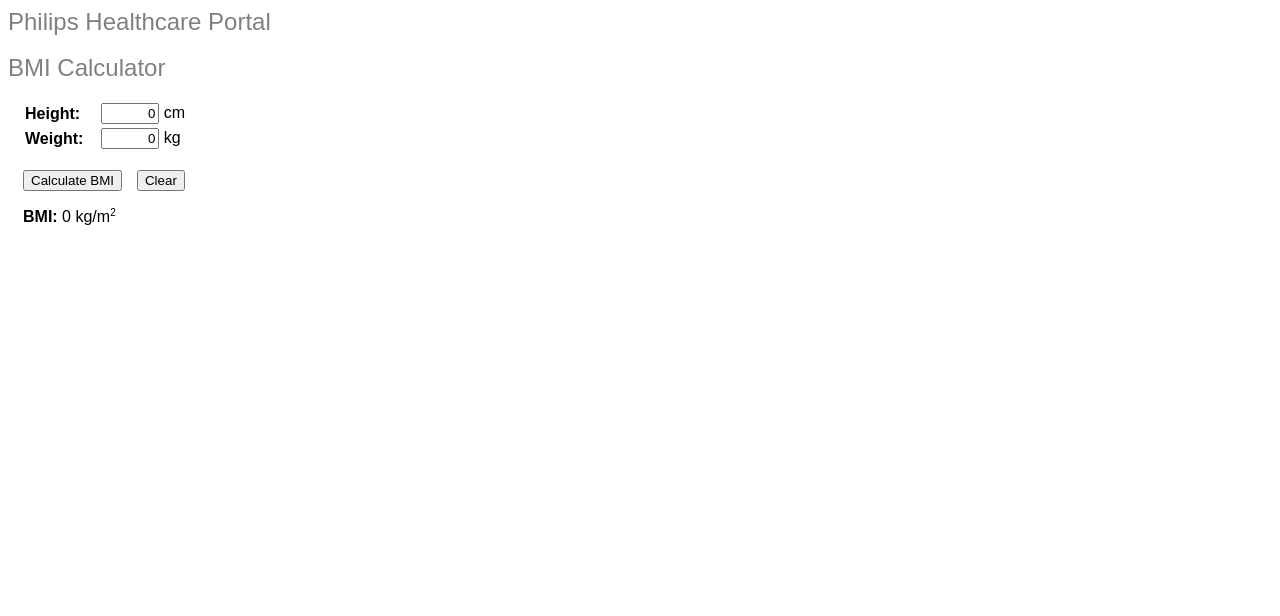
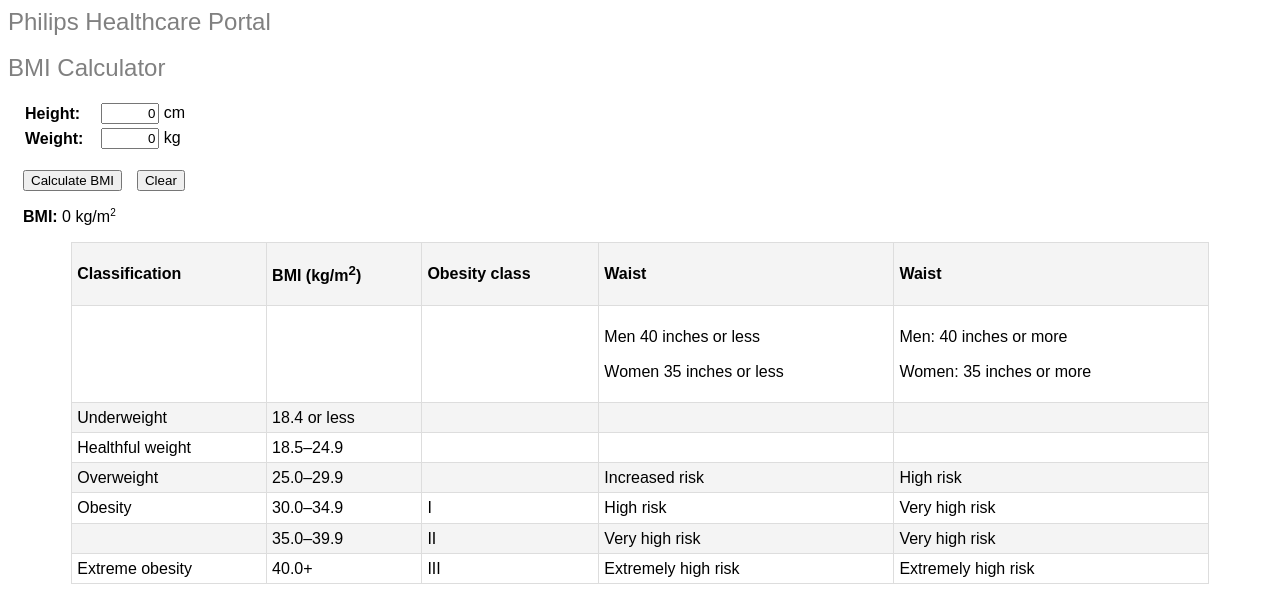
Before and after one commit to Shivaprasad84/DemoApp, an Angular app: page / in a window 1280 px wide. Shown: the top 616 px of the page. Built offline with nearby package versions, Linux system fonts and the light colour scheme.

Commit message:
DI with tokens and logger service

```diff
--- a/src/app/app.module.ts
+++ b/src/app/app.module.ts
@@ -1,8 +1,10 @@
-import { CUSTOM_ELEMENTS_SCHEMA, NgModule } from '@angular/core';
-import { FormsModule } from '@angular/forms';
+import { NgModule } from '@angular/core';
 import { BrowserModule } from '@angular/platform-browser';
 
 import { AppRootComponent } from './appRoot.component';
+import { BmiCalculatorService } from './services/bmiCalculator.service';
+import { FileLoggerService } from './services/fileLogger.service';
+// import { LoggerService } from './services/loggerService.service';
 import { WidgetsModule } from './widgets/widgets.module';
 
 @NgModule({
@@ -14,7 +16,10 @@
     WidgetsModule
   ],
   exports: [],
-  providers: [],
+  providers: [
+    { provide: BmiCalculatorService, useClass: BmiCalculatorService },
+    { provide: 'logger', useClass: FileLoggerService }
+  ],
   bootstrap: [AppRootComponent]
 })
 export class AppModule { }
--- a/src/app/appRoot.component.ts
+++ b/src/app/appRoot.component.ts
@@ -1,8 +1,13 @@
-import { Component } from '@angular/core';
+import { Component, Inject } from '@angular/core';
+import { ILoggerService } from './services/logger.contract';
+import { LoggerService } from './services/loggerService.service';
 
 @Component({
   selector: 'app-root',
   templateUrl: './appRoot.component.html'
 })
 export class AppRootComponent {
+  constructor(@Inject('logger') loggerService: ILoggerService) {
+    loggerService.write('Application started...');
+  }
 }
--- a/src/app/services/bmiCalculator.service.ts
+++ b/src/app/services/bmiCalculator.service.ts
@@ -1,9 +1,4 @@
-import { Injectable } from "@angular/core";
 import { BmiInputModel } from "../widgets/models/bmiInput.model";
-
-@Injectable({
-  providedIn: 'root'
-})
 export class BmiCalculatorService {
   getBmi(bmiInput: BmiInputModel): number {
     if (bmiInput.height === 0) {
--- /dev/null
+++ b/src/app/services/fileLogger.service.ts
@@ -0,0 +1,7 @@
+import { ILoggerService } from "./logger.contract";
+
+export class FileLoggerService implements ILoggerService {
+  write(message: string): void {
+    console.log("File:", message);
+  }
+}
--- /dev/null
+++ b/src/app/services/logger.contract.ts
@@ -0,0 +1,3 @@
+export interface ILoggerService {
+  write: (message: string) => void;
+}
--- /dev/null
+++ b/src/app/widgets/bmiCalculator/bmiCalculator.component.css
@@ -0,0 +1,23 @@
+.table {
+  width: 90%;
+  padding: 10px;
+  position: relative;
+  line-height: 1.2;
+  border-collapse: collapse;
+  font-size: 16px;
+  border-spacing: 2px;
+  border-color: grey;
+  margin: auto;
+}
+
+table, tr, td {
+  border: 1px solid #ddd;
+}
+
+table td {
+  padding: 5px;
+}
+
+table tr:nth-child(odd) {
+  background-color: rgba(238, 238, 238, 0.664);
+}
--- a/src/app/widgets/bmiCalculator/bmiCalculator.component.html
+++ b/src/app/widgets/bmiCalculator/bmiCalculator.component.html
@@ -1,6 +1,80 @@
-<app-heading heading="BMI Calculator"></app-heading><br>
+<app-heading heading="BMI Calculator"></app-heading><br />
 <div>
-  <bmi-input (valueChanged)="calculateBmi($event)" (clearEvent)="clear()"></bmi-input>
-  <br>
+  <bmi-input
+    (valueChanged)="calculateBmi($event)"
+    (clearEvent)="clear()"
+  ></bmi-input>
+  <br />
   <bmi-result [bmi]="bmi"></bmi-result>
 </div>
+
+<table class="table">
+  <tbody>
+    <tr>
+      <td style="text-align: left"><strong>Classification</strong></td>
+      <td style="text-align: left"><strong>BMI (kg/m<sup>2</sup>)</strong></td>
+      <td style="text-align: left"><strong>Obesity class</strong></td>
+      <td>
+        <p style="text-align: left"><strong>Waist</strong></p>
+      </td>
+      <td>
+        <p style="text-align: left"><strong>Waist</strong></p>
+      </td>
+    </tr>
+    <tr>
+      <td style="text-align: left"></td>
+      <td style="text-align: left"></td>
+      <td style="text-align: left"></td>
+      <td>
+        <p style="text-align: left">Men 40 inches or less</p>
+        <p style="text-align: left">Women 35 inches or less</p>
+      </td>
+      <td>
+        <p style="text-align: left">Men: 40 inches or more</p>
+        <p style="text-align: left">Women: 35 inches or more</p>
+      </td>
+    </tr>
+    <tr>
+      <td style="text-align: left">Underweight</td>
+      <td style="text-align: left">18.4 or less</td>
+      <td></td>
+      <td></td>
+      <td></td>
+    </tr>
+    <tr>
+      <td style="text-align: left">Healthful weight</td>
+      <td style="text-align: left">18.5–24.9</td>
+      <td></td>
+      <td></td>
+      <td></td>
+    </tr>
+    <tr>
+      <td style="text-align: left">Overweight</td>
+      <td style="text-align: left">25.0–29.9</td>
+      <td></td>
+      <td style="text-align: left">Increased risk</td>
+      <td style="text-align: left">High risk</td>
+    </tr>
+    <tr>
+      <td style="text-align: left">Obesity</td>
+      <td style="text-align: left">30.0–34.9</td>
+      <td style="text-align: left">I</td>
+      <td style="text-align: left">High risk</td>
+      <td style="text-align: left">Very high risk</td>
+    </tr>
+    <tr>
+      <td style="text-align: left"></td>
+      <td style="text-align: left">35.0–39.9</td>
+      <td style="text-align: left">II</td>
+      <td style="text-align: left">Very high risk</td>
+      <td style="text-align: left">Very high risk</td>
+    </tr>
+    <tr>
+      <td style="text-align: left">Extreme obesity</td>
+      <td style="text-align: left">40.0+</td>
+      <td style="text-align: left">III</td>
+      <td style="text-align: left">Extremely high risk</td>
+      <td style="text-align: left">Extremely high risk</td>
+    </tr>
+  </tbody>
+</table>
--- a/src/app/widgets/bmiCalculator/bmiCalculator.component.ts
+++ b/src/app/widgets/bmiCalculator/bmiCalculator.component.ts
@@ -4,7 +4,8 @@
 
 @Component({
   selector: 'bmi-calculator',
-  templateUrl: './bmiCalculator.component.html'
+  templateUrl: './bmiCalculator.component.html',
+  styleUrls: ['bmiCalculator.component.css']
 })
 export class BMICalculator {
   public bmi = 0;
```
Also changed, not shown: src/app/services/loggerService.service.ts (added, +7 -0 lines).
